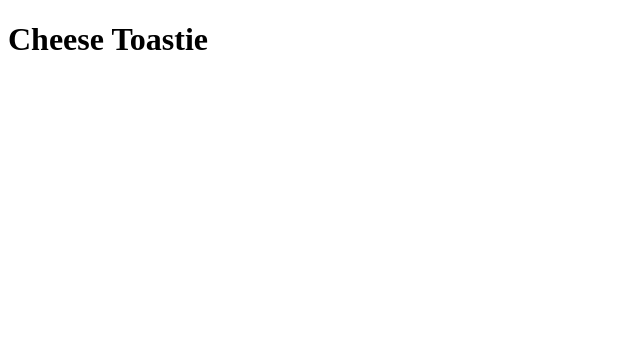
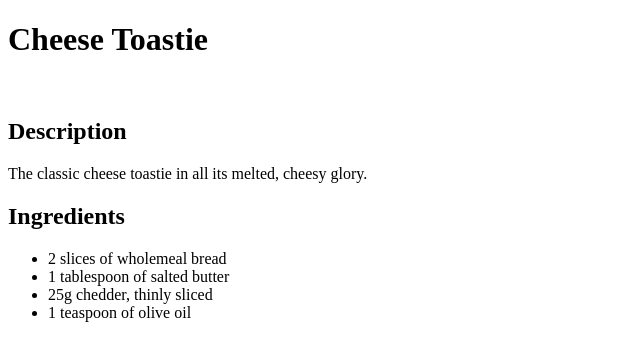
Before and after one commit to Olitah/odin-recipes, a plain HTML site: page recipes/cheese-toastie.html in a window 1280 px wide. Shown: the whole page, without its empty margins (0-640 px from the left). Drawn offline with Linux system fonts and the light colour scheme.

Commit message:
Feature: Added cheese toastie ingredients

```diff
--- a/recipes/cheese-toastie.html
+++ b/recipes/cheese-toastie.html
@@ -8,5 +8,17 @@
 </head>
 <body>
     <h1>Cheese Toastie</h1>
+    <img src="" alt="">
+    <h2>Description</h2>
+    <p>
+        The classic cheese toastie in all its melted, cheesy glory.
+    </p>
+    <h2>Ingredients</h2>
+    <ul>
+        <li>2 slices of wholemeal bread</li>
+        <li>1 tablespoon of salted butter</li>
+        <li>25g chedder, thinly sliced</li>
+        <li>1 teaspoon of olive oil</li>
+    </ul>
 </body>
 </html>
```
